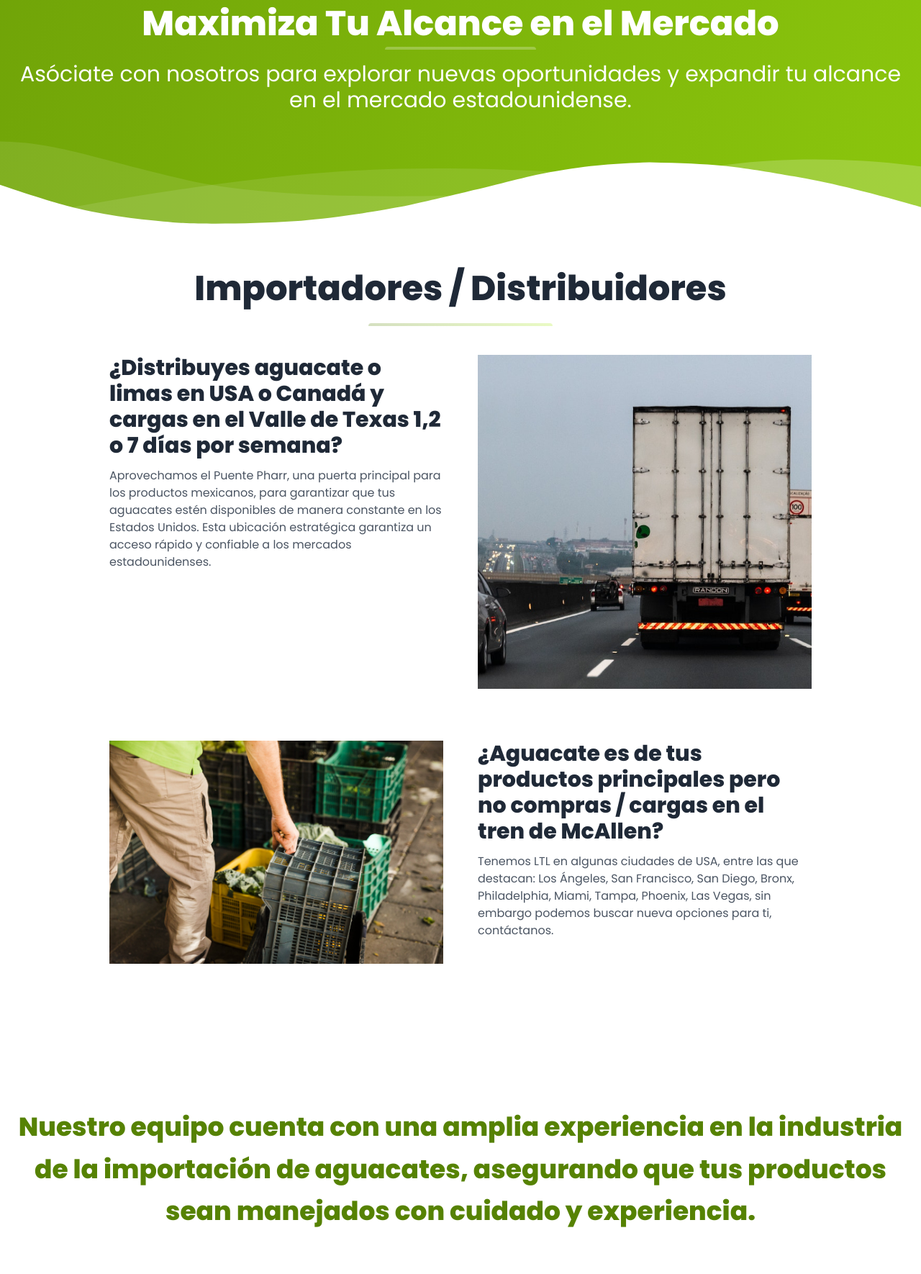
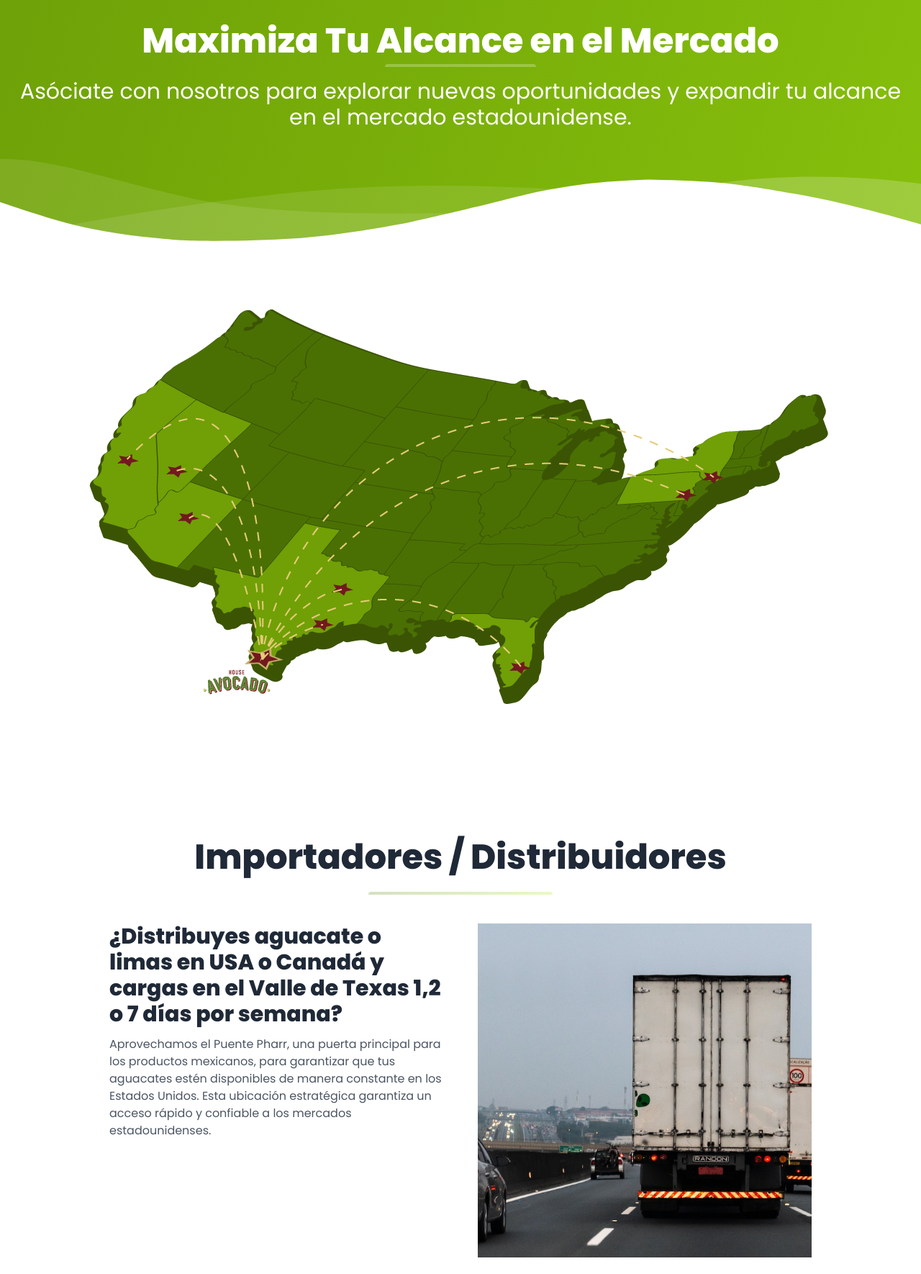
Before and after one commit to ko2m0/houseavocado_com, a PHP site: page / in a window 1280 px wide. Shown: the part 3898-5668 px from the top of the page at 72% size. Run offline with PHP 8.4, Linux system fonts and the light colour scheme.

Commit message:
adding map and harvest season imgs and styling on menu

```diff
--- a/index.html
+++ b/index.html
@@ -18,13 +18,14 @@
     <!-- -->
     <link rel="stylesheet" href="https://cdnjs.cloudflare.com/ajax/libs/font-awesome/6.4.2/css/all.min.css">
     <!-- -->
+    <script defer src="https://cdn.jsdelivr.net/npm/alpinejs@3.x.x/dist/cdn.min.js"></script>
     <style>
       .gradient {
         background: linear-gradient(110deg, #568203 0%, #A8EB12 100%);
       }
     </style>
   </head>
-  <body class="leading-normal tracking-normal text-white gradient scroll-smooth" style="font-family: 'Poppins', sans-serif;">
+  <body class="leading-normal tracking-normal text-white gradient scroll-smooth" style="font-family: 'Poppins', sans-serif;" x-data="{ openMenu : false }">
     <!--Nav-->
     <nav id="header" class="fixed w-full z-30 top-0 text-gray-800 bg-gray-100">
       <div class="w-full container mx-auto flex flex-wrap items-center justify-between mt-0 py-4">
@@ -47,11 +48,10 @@
             <i class="fa-brands fa-linkedin "></i>
           </li>
          </ul>
-
         </div>
        </div>
         <div class="pl-4 flex-1 items-center">
-          <a class="toggleColour text-white no-underline hover:no-underline font-bold text-2xl lg:text-4xl hidden lg:block" href="#">
+          <a class="toggleColour text-white no-underline hover:no-underline font-bold text-2xl lg:text-4xl hidden lg:block" href="#" x-cloak>
             <!-- Logo Big -->
             <svg version="1.1" id="LogoColor" xmlns="http://www.w3.org/2000/svg" xmlns:xlink="http://www.w3.org/1999/xlink" x="0px" y="0px"
 	 viewBox="0 0 446 161" width="70%" height="70%" style="enable-background:new 0 0 446 161;" xml:space="preserve" overflow="visible">
@@ -233,7 +233,6 @@
 	</g>
 </g>
             </svg>
-
           </a>
           <!-- Logo SMall -->
           <a href="" class="lg:hidden block">
@@ -420,23 +419,26 @@
           </a>
         </div>
         <div class="block lg:hidden pr-4">
-          <button id="nav-toggle" class="flex items-center p-1 text-pink-800 hover:text-gray-900 focus:outline-none focus:shadow-outline transform transition hover:scale-105 duration-300 ease-in-out">
+          <button id="nav-toggle" class="flex items-center p-1 text-pink-800 hover:text-gray-900 focus:outline-none focus:shadow-outline transform transition
+           hover:scale-105 duration-300 ease-in-out"
+           @click="openMenu = !openMenu">
             <svg class="fill-current h-6 w-6" viewBox="0 0 20 20" xmlns="http://www.w3.org/2000/svg">
               <title>Menu</title>
               <path d="M0 3h20v2H0V3zm0 6h20v2H0V9zm0 6h20v2H0v-2z"/>
             </svg>
           </button>
         </div>
-        <div class="w-full flex-grow lg:flex lg:items-center lg:w-auto hidden mt-2 lg:mt-0 bg-white lg:bg-transparent text-black p-4 lg:p-0 z-20 text-sm" id="nav-content">
+        <div class="w-full flex-grow lg:flex lg:items-center lg:w-auto  mt-2 lg:mt-0 bg-white lg:bg-transparent text-black p-4 lg:p-0 z-20 text-sm"
+          id="nav-content" :class="openMenu ? 'block' : 'hidden' " x-cloak x-show="true">
           <ul class="list-reset lg:flex justify-end flex-1 items-center">
             <li class="mr-3">
-              <a class="inline-block py-2 px-4 text-black no-underline" href="#growersinfo">Agricultores/Exportadores</a>
+              <a class="inline-block py-2 px-4 text-black no-underline" href="#growersinfo" @click="openMenu = !openMenu">Agricultores/Exportadores</a>
             </li>
             <li class="mr-3">
-              <a class="inline-block text-black no-underline hover:text-gray-800 hover:text-underline py-2 px-4" href="#importersinfo">Importadores/Distribuidores</a>
+              <a class="inline-block text-black no-underline hover:text-gray-800 hover:text-underline py-2 px-4" href="#importersinfo" @click="openMenu = !openMenu">Importadores/Distribuidores</a>
             </li>
             <li class="mr-3">
-              <a class="inline-block text-black no-underline hover:text-gray-800 hover:text-underline py-2 px-4" href="#salesteam">Contact Us</a>
+              <a class="inline-block text-black no-underline hover:text-gray-800 hover:text-underline py-2 px-4" href="#salesteam" @click="openMenu = !openMenu" >Contact Us</a>
             </li>
           </ul>
           <button
@@ -589,11 +591,12 @@
       </section>
     </div>
 
-
+    <!---->
+    <div id="growersinfo" class="bg-white">&nbsp;</div>
     <!-- -->
     <section class="bg-white border-b py-8 px-2">
 
-      <div class="container max-w-5xl mx-auto m-8" id="growersinfo">
+      <div class="container max-w-5xl mx-auto m-8">
         <h2 class="w-full my-6 text-3xl lg:text-5xl font-bold leading-normal text-center text-gray-800">
           Agricultores / Exportadores
         </h2>
@@ -601,7 +604,7 @@
           <div class="h-1 mx-auto gradient w-64 opacity-25 my-0 py-0 rounded-t"></div>
         </div>
         <div class="flex flex-wrap py-6">
-          <div class="w-5/6 sm:w-1/2 p-4 lg:p-6">
+          <div class="w-full sm:w-1/2 p-4 lg:p-6">
             <h3 class="text-2xl lg:text-3xl text-gray-800 font-bold leading-normal mb-3">
               ¿Eres agricultor, empacador o exportador en México y buscas una alianza comercial?
 
@@ -883,8 +886,20 @@
       </svg>
     </div>
     <!---->
+    <div class="bg-white py-8 px-2">
+      <section class="container mx-auto text-center py-12 bg-white">
+        <div class="w-full my-2 text-2xl lg:text-4xl/relaxed font-bold leading-normal text-center text-hoa-green-800 ">
+          <div class="flex align-middle justify-center">
+            <img src="./src/img/usamap2.png" alt="">
+          </div>
+        </div>
+      </section>
+    </div>
+    <!---->
+    <div id="importersinfo" class="bg-white">&nbsp;</div>
+    <!---->
     <div class="bg-white py-8">
-      <div class="container max-w-5xl mx-auto m-8" id="importersinfo">
+      <div class="container max-w-5xl mx-auto m-8">
         <h2 class="w-full my-6 text-3xl lg:text-5xl font-bold leading-normal text-center text-gray-800">
           Importadores / Distribuidores
         </h2>
@@ -892,7 +907,7 @@
           <div class="h-1 mx-auto gradient w-64 opacity-25 my-0 py-0 rounded-t"></div>
         </div>
         <div class="flex flex-wrap">
-          <div class="w-5/6 sm:w-1/2 p-6">
+          <div class="w-full sm:w-1/2 p-6">
             <h3 class="text-2xl lg:text-3xl text-gray-800 font-bold leading-normal mb-3">
               ¿Distribuyes aguacate o limas en USA o Canadá y cargas en el Valle de Texas 1,2 o 7 días por semana?
 
@@ -932,6 +947,16 @@
     <!---->
     <div class="bg-white py-8 px-2">
       <section class="container mx-auto text-center py-12 mb-12 bg-white">
+        <div class="w-full my-2  leading-normal text-center">
+          <div class="flex align-middle justify-center">
+            <img src="./src/img/calendario2esp.png" alt="">
+          </div>
+        </div>
+      </section>
+    </div>
+    <!---->
+    <div class="bg-white py-8 px-2">
+      <section class="container mx-auto text-center py-12 mb-12 bg-white">
         <h2 class="w-full my-2 text-2xl lg:text-4xl/relaxed font-bold leading-normal text-center text-hoa-green-800 ">
           Nuestro equipo cuenta con una amplia experiencia en la industria de la importación de aguacates,
            asegurando que tus productos sean manejados con cuidado y experiencia.
@@ -1005,7 +1030,9 @@
       </div>
     </section>
     <!-- // -->
-    <section class="bg-gray-100 border-b py-8" id="salesteam">
+    <div id="salesteam" class="bg-white">&nbsp;</div>
+    <!---->
+    <section class="bg-gray-100 border-b py-8">
       <div class="container mx-auto flex flex-wrap pt-4 pb-12">
         <h2 class="w-full my-2 text-5xl font-bold leading-tight text-center text-gray-800">
           Contáctanos
@@ -1143,7 +1170,7 @@
               <div class="w-full">
                 <div class="flex flex-col md:flex-row">
                   <div class="md:w-2/5 w-full p-6 mt-6">
-                    <img src="./src/img/arturo3.png" alt="Arturo Larios" class="mx-auto">
+                    <img src="./src/img/jorge1.png" alt="Arturo Larios" class="mx-auto">
                   </div>
                   <div class="md:w-3/5 w-full p-6 mt-6 text-gray-800">
                     <ul class="flex flex-col">
@@ -1195,8 +1222,8 @@
     <footer class="bg-hoa-green-800">
       <div class="container mx-auto px-8">
         <div class="w-full flex flex-col md:flex-row py-6">
-          <div class="flex-1 mb-6 text-black">
-            <a class="text-pink-600 no-underline hover:no-underline font-bold text-2xl lg:text-4xl" href="#">
+          <div class="flex-1 mb-6 text-black align-middle justify-around">
+            <a class="no-underline hover:no-underline font-bold text-2xl lg:text-4xl" href="#">
 
               <?xml version="1.0" encoding="utf-8"?>
               <!-- Generator: Adobe Illustrator 23.0.5, SVG Export Plug-In . SVG Version: 6.00 Build 0)  -->
@@ -1481,9 +1508,9 @@
       });
     </script>
     <script>
-      /*Toggle dropdown list*/
-      /*https://gist.github.com/slavapas/593e8e50cf4cc16ac972afcbad4f70c8*/
-
+      /*Toggle dropdown list */
+      /*https://gist.github.com/slavapas/593e8e50cf4cc16ac972afcbad4f70c8 */
+/*
       var navMenuDiv = document.getElementById("nav-content");
       var navMenu = document.getElementById("nav-toggle");
 
@@ -1515,7 +1542,7 @@
           t = t.parentNode;
         }
         return false;
-      }
+      } */
     </script>
   </body>
 </html>
```
Also changed, not shown: src/css/config.css (+8 -0 lines), src/css/style.css (+45 -21 lines), src/img/calendario2esp.png (added), src/img/jorge1.png (added), src/img/usamap1.png (added), src/img/usamap2.png (added). Lines whose indentation alone changed are shown as unchanged.
